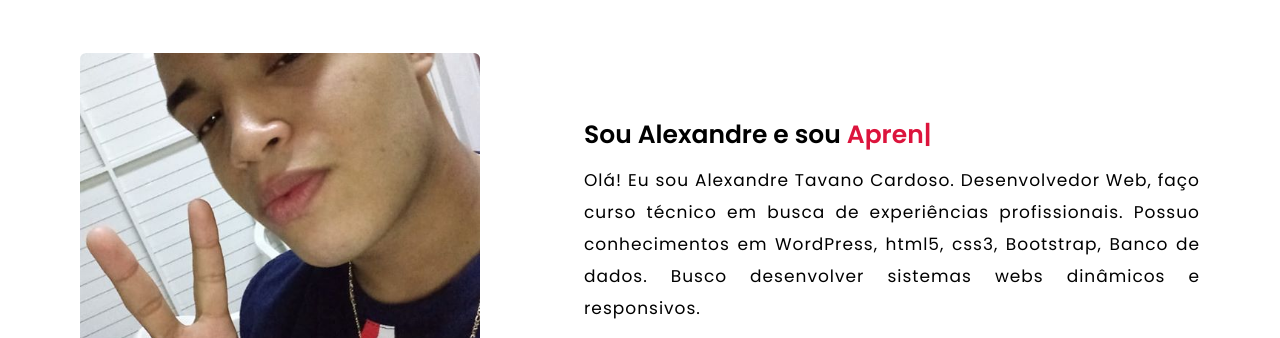
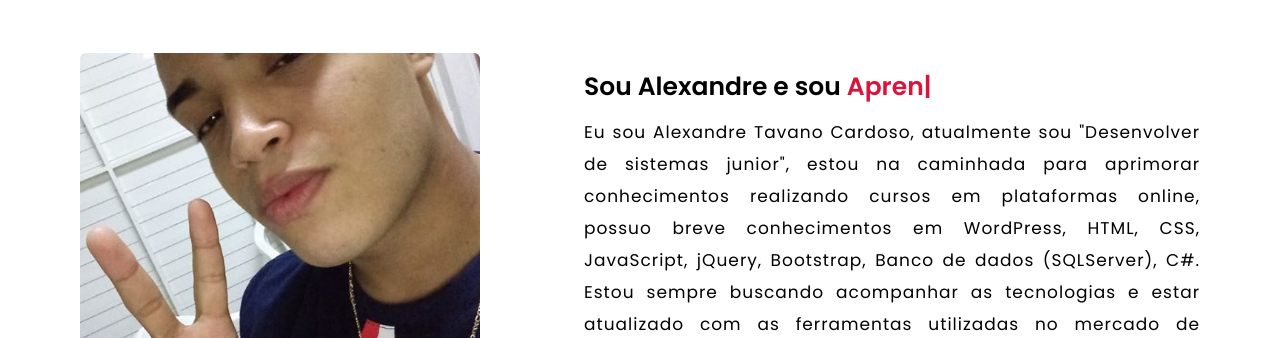
Before and after one commit to alexandretavanocardoso/alexandretavanocardoso.github.io, a plain HTML site: page index.html in a window 1280 px wide. Shown: the part 2270-2608 px from the top of the page. Drawn offline with nearby package versions, Linux system fonts and the light colour scheme.

Commit message:
Update index.html

```diff
--- a/index.html
+++ b/index.html
@@ -99,8 +99,10 @@
                 <div class="column right">
 
                     <div class="text">Sou Alexandre e sou <span class="typing-2"></span></div>
-                    <p class="subtext-about">Olá! Eu sou Alexandre Tavano Cardoso. Desenvolvedor Web, faço curso técnico em busca de experiências profissionais. Possuo conhecimentos em WordPress, html5, css3, Bootstrap, Banco de dados. Busco desenvolver sistemas webs dinâmicos
-                        e responsivos.</p>
+                    <p class="subtext-about">Eu sou Alexandre Tavano Cardoso, atualmente sou "Desenvolver de sistemas junior",
+                        estou na caminhada para aprimorar conhecimentos realizando cursos em plataformas online, possuo breve conhecimentos em WordPress,
+                        HTML, CSS, JavaScript, jQuery, Bootstrap, Banco de dados (SQLServer), C#.
+                        Estou sempre buscando acompanhar as tecnologias e estar atualizado com as ferramentas utilizadas no mercado de trabalho.</p>
                     <a href="https://github.com/alexandretavanocardoso">Ver Github<i class="fab fa-github"></i></a>
                     <a href="https://www.linkedin.com/in/alexandre-tavano-51a2081bb/">Ver Linkedin<i class="fab fa-linkedin"></i></a>
                 </div>
```
